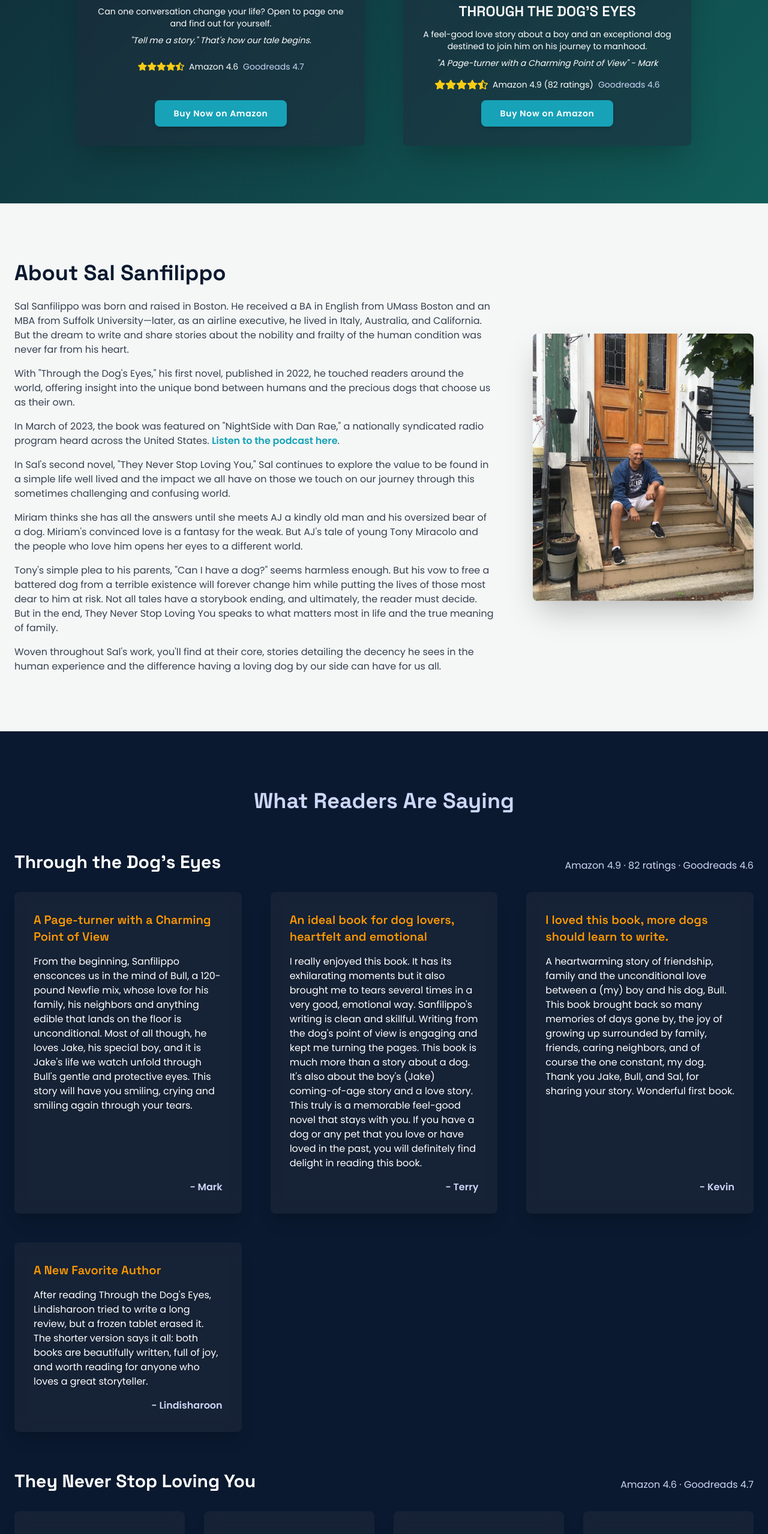
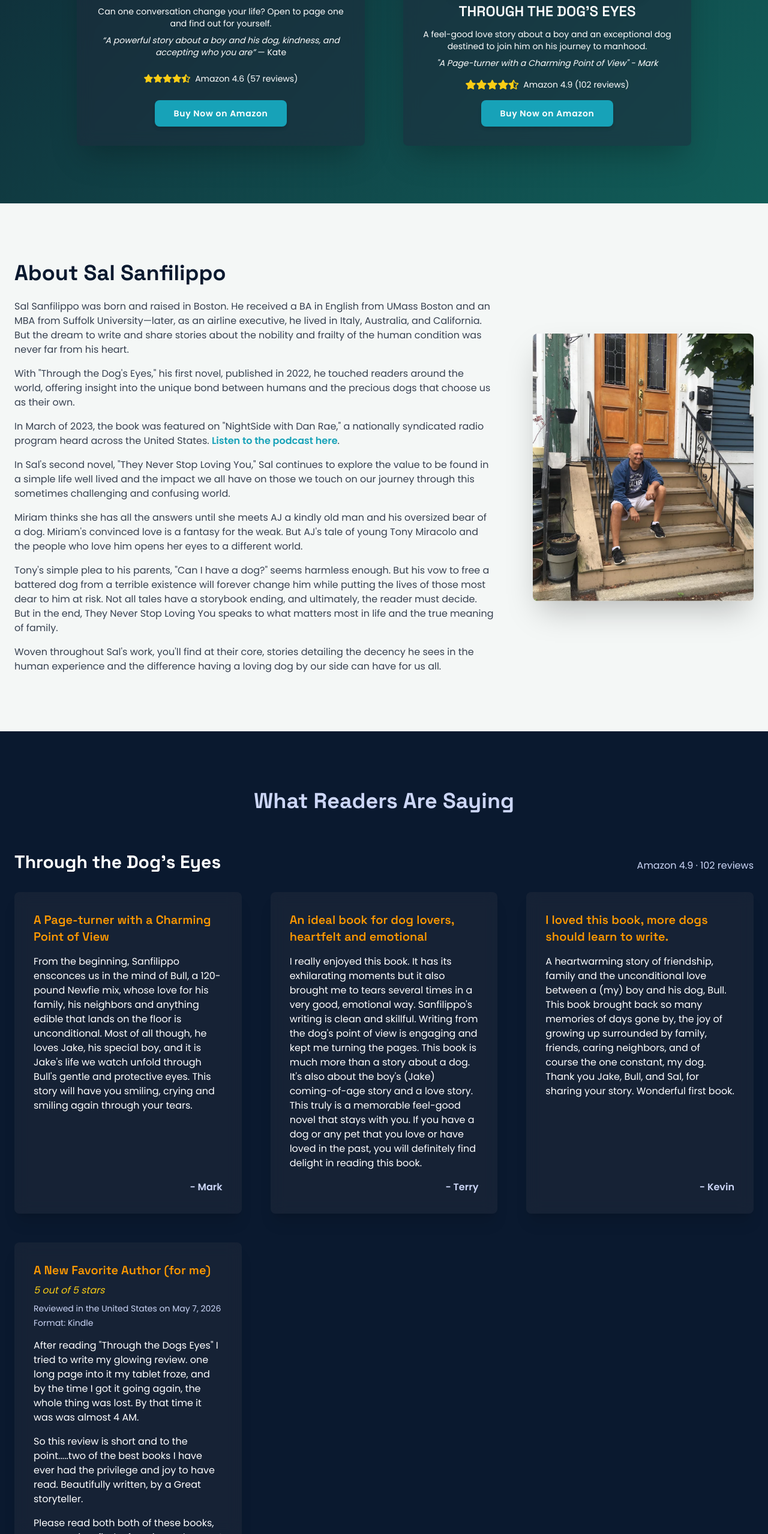
Before and after one commit to salbando/salbando.github.io, a plain HTML site: page index.html in a window 1280 px wide. Shown: the part 1051-3608 px from the top of the page at 60% size. Drawn offline with nearby package versions, Linux system fonts and the light colour scheme; a script that the page names is missing.

Commit message:
Update Amazon review counts and Kate’s blurb

```diff
--- a/index.html
+++ b/index.html
@@ -104,11 +104,10 @@
                     </div>
                     <h3 class="text-2xl font-heading font-semibold text-white mb-3">THEY NEVER STOP LOVING YOU</h3>
                     <p class="text-white text-sm mb-2 text-center">Can one conversation change your life? Open to page one and find out for yourself.</p>
-                    <p class="text-white text-sm italic mb-6 text-center">"Tell me a story." That's how our tale begins.</p>
+                    <p class="text-white text-sm italic mb-6 text-center">“A powerful story about a boy and his dog, kindness, and accepting who you are” <span class="not-italic">— Kate</span></p>
                     <div class="text-yellow-400 mb-6 flex flex-wrap items-center justify-center gap-x-2 gap-y-1 text-sm" aria-label="They Never Stop Loving You ratings">
                         <span aria-hidden="true"><i class="fas fa-star"></i><i class="fas fa-star"></i><i class="fas fa-star"></i><i class="fas fa-star"></i><i class="fas fa-star-half-alt"></i></span>
-                        <span class="text-white">Amazon 4.6</span>
-                        <span class="text-brand-light-text">Goodreads 4.7</span>
+                        <span class="text-white">Amazon 4.6 (57 reviews)</span>
                     </div>
                     <a href="https://www.amazon.com/They-Never-Stop-Loving-You/dp/1964559677" target="_blank" rel="noopener noreferrer" class="mt-auto bg-brand-teal hover:bg-brand-teal-darker text-white font-semibold py-3 px-8 rounded-lg shadow-md transition-colors duration-300 text-sm tracking-wider">
                         Buy Now on Amazon
@@ -129,8 +128,7 @@
                         <i class="fas fa-star"></i>
                         <i class="fas fa-star"></i>
                         <i class="fas fa-star-half-alt"></i>
-                        <span class="ml-2 text-sm text-white">Amazon 4.9 (82 ratings)</span>
-                        <span class="ml-2 text-sm text-brand-light-text">Goodreads 4.6</span>
+                        <span class="ml-2 text-sm text-white">Amazon 4.9 (102 reviews)</span>
                     </div>
                     <a href="https://www.amazon.com/Through-Dogs-Eyes-Love-Story/dp/1956806849" target="_blank" rel="noopener noreferrer" class="mt-auto bg-brand-teal hover:bg-brand-teal-darker text-white font-semibold py-3 px-8 rounded-lg shadow-md transition-colors duration-300 text-sm tracking-wider">
                         Buy Now on Amazon
@@ -175,7 +173,7 @@
                 <div>
                     <div class="flex flex-col md:flex-row md:items-end md:justify-between gap-3 mb-8">
                         <h3 class="text-2xl md:text-3xl font-heading font-bold text-white">Through the Dog's Eyes</h3>
-                        <p class="text-brand-light-text text-sm md:text-base">Amazon 4.9 · 82 ratings · Goodreads 4.6</p>
+                        <p class="text-brand-light-text text-sm md:text-base">Amazon 4.9 · 102 reviews</p>
                     </div>
                     <div class="grid md:grid-cols-2 lg:grid-cols-3 gap-8 lg:gap-12">
                         <div class="bg-slate-800/60 backdrop-blur-md p-6 md:p-8 rounded-lg shadow-xl flex flex-col" data-aos="fade-up" data-aos-delay="100">
@@ -194,9 +192,22 @@
                             <p class="text-brand-light-text font-semibold text-right">- Kevin</p>
                         </div>
                         <div class="bg-slate-800/60 backdrop-blur-md p-6 md:p-8 rounded-lg shadow-xl flex flex-col" data-aos="fade-up" data-aos-delay="400">
-                            <h4 class="text-xl font-heading font-semibold text-brand-orange mb-4">A New Favorite Author</h4>
-                            <p class="text-white text-base mb-4 flex-grow">After reading Through the Dog's Eyes, Lindisharoon tried to write a long review, but a frozen tablet erased it. The shorter version says it all: both books are beautifully written, full of joy, and worth reading for anyone who loves a great storyteller.</p>
-                            <p class="text-brand-light-text font-semibold text-right">- Lindisharoon</p>
+                            <h4 class="text-xl font-heading font-semibold text-brand-orange mb-2">
+                                <a href="https://www.amazon.com/portal/customer-reviews/srp/-/R2GMZMJWDOUQQR/ref=cm_cr_dp_d_rvw_ttl?_encoding=UTF8&amp;ie=UTF8" target="_blank" rel="noopener noreferrer" class="hover:text-orange-300 transition-colors">A New Favorite Author (for me)</a>
+                            </h4>
+                            <p class="text-yellow-400 italic mb-2">5 out of 5 stars</p>
+                            <p class="text-brand-light-text text-sm mb-1">Reviewed in the United States on May 7, 2026</p>
+                            <p class="text-brand-light-text text-sm mb-4">
+                                <a href="https://www.amazon.com/portal/customer-reviews/B0F9MLC1CP/ref=cm_cr_dp_d_rvw_fmt?_encoding=UTF8&amp;formatType=current_format" target="_blank" rel="noopener noreferrer" class="hover:text-white transition-colors">Format: Kindle</a>
+                            </p>
+                            <div class="text-white text-base mb-4 flex-grow space-y-4">
+                                <p>After reading "Through the Dogs Eyes" I tried to write my glowing review. one long page into it my tablet froze, and by the time I got it going again, the whole thing was lost. By that time it was was almost 4 AM.</p>
+                                <p>So this review is short and to the point.....two of the best books I have ever had the privilege and joy to have read. Beautifully written, by a Great storyteller.</p>
+                                <p>Please read both both of these books, you may just find a favorite author, too!</p>
+                            </div>
+                            <p class="text-brand-light-text font-semibold text-right">
+                                - <a href="https://www.amazon.com/gp/profile/amzn1.account.AGCYPRTBATDEJHJ7WUH2U62YHR5A?ref=cm_cr_dp_d_bdcrb_top" target="_blank" rel="noopener noreferrer" class="hover:text-white transition-colors">Lindisharoon</a>
+                            </p>
                         </div>
                     </div>
                 </div>
@@ -204,7 +215,7 @@
                 <div>
                     <div class="flex flex-col md:flex-row md:items-end md:justify-between gap-3 mb-8">
                         <h3 class="text-2xl md:text-3xl font-heading font-bold text-white">They Never Stop Loving You</h3>
-                        <p class="text-brand-light-text text-sm md:text-base">Amazon 4.6 · Goodreads 4.7</p>
+                        <p class="text-brand-light-text text-sm md:text-base">Amazon 4.6 · 57 reviews</p>
                     </div>
                     <div class="grid md:grid-cols-2 lg:grid-cols-4 gap-8">
                         <div class="bg-slate-800/60 backdrop-blur-md p-6 md:p-8 rounded-lg shadow-xl flex flex-col" data-aos="fade-up" data-aos-delay="100">
```
